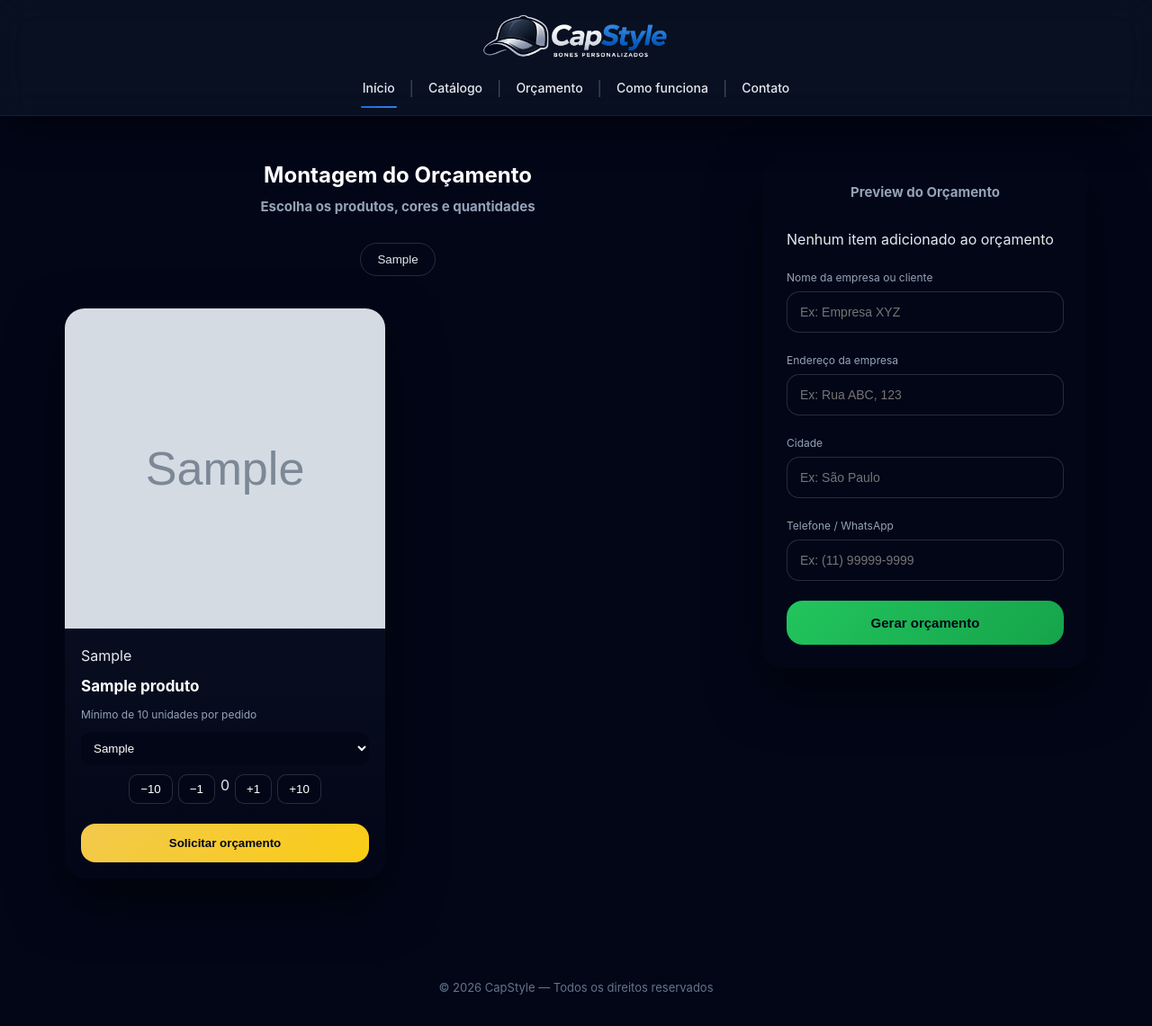
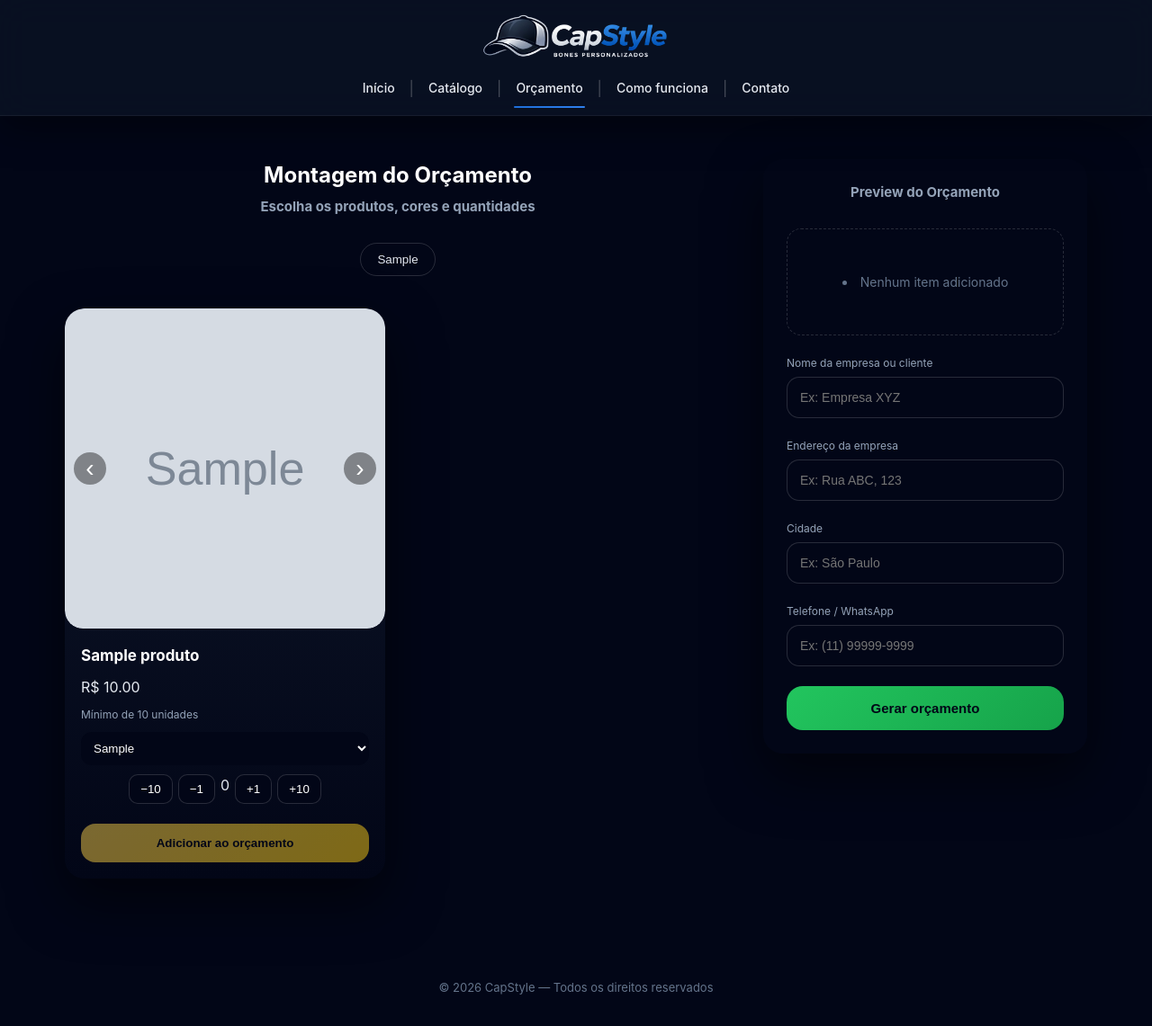
Before and after one commit to felipeoliver9821-cyber/CapStyle, a Flask app: page /pedido in a window 1280 px wide. Shown: the whole page at 90% size. Run offline with Flask 3, Linux system fonts and the light colour scheme; tables that the repository leaves empty hold one stand-in row (values such as "Sample post"); grey boxes marked "Sample" are stand-in pictures.

Commit message:
bug resolvido e layout do orçamento alterado

```diff
--- a/app.py
+++ b/app.py
@@ -59,6 +59,7 @@ class Produto(db.Model):
     id = db.Column(db.Integer, primary_key=True)
     nome = db.Column(db.String(100), nullable=False)
     categoria = db.Column(db.String(50), nullable=False)
+    valor = db.Column(db.Float, nullable=False, default=0.0)  # NOVO CAMPO
     cores = db.relationship(
         "ProdutoCor",
         backref="produto",
@@ -94,9 +95,11 @@ def carregar_produtos():
             "id": produto.id,
             "nome": produto.nome,
             "categoria": produto.categoria,
+            "valor": produto.valor,  # ADICIONADO
             "cores": [{"cor": c.cor, "imagem": c.imagem} for c in produto.cores]
         })
     return produtos
+
 
 def gerar_id_orcamento():
     while True:
@@ -138,27 +141,37 @@ def gerar_imagem_orcamento(
 
     cor = (0, 51, 102)
 
+    # Data e código
     data_atual = datetime.datetime.now().strftime("%d/%m/%Y")
-    draw.text((820, 514), data_atual, fill=cor, font=fonte_regular)
+    draw.text((800, 400), data_atual, fill=cor, font=fonte_regular)
+    draw.text((163, 358), f"Código: {id_pedido}", fill=cor, font=fonte_codigo)
 
-    draw.text((200, 514), f"Código: {id_pedido}", fill=cor, font=fonte_codigo)
+    # Dados do cliente
+    draw.text((238, 493), cliente,  fill=cor, font=fonte_regular)
+    draw.text((252, 550), endereco, fill=cor, font=fonte_regular)
+    draw.text((235, 610), cidade,   fill=cor, font=fonte_regular)
+    draw.text((252, 667), telefone, fill=cor, font=fonte_regular)
 
-    draw.text((170, 610), cliente,  fill=cor, font=fonte_regular)
-    draw.text((182, 647), endereco, fill=cor, font=fonte_regular)
-    draw.text((160, 688), cidade,   fill=cor, font=fonte_regular)
-    draw.text((180, 725), telefone, fill=cor, font=fonte_regular)
-
-    y_inicial = 895
+    # Itens
+    y_inicial = 855
     altura_linha = 36
 
     for index, item in enumerate(itens):
         y = y_inicial + index * altura_linha
         draw.text((180, y), str(item.get("produto", "")), fill=cor, font=fonte_pequena)
-        draw.text((700, y), str(item.get("quantidade", "")), fill=cor, font=fonte_pequena)
-        draw.text((880, y), str(item.get("cor", "")), fill=cor, font=fonte_pequena)
+        draw.text((471, y), str(item.get("quantidade", "")), fill=cor, font=fonte_pequena)
+        draw.text((650, y), str(item.get("cor", "")), fill=cor, font=fonte_pequena)
+        # Mostra o subtotal de cada item
+        draw.text((821, y), f"R$ {item.get('subtotal', 0):.2f}", fill=cor, font=fonte_pequena)
 
+    # ---------------- TOTAL FINAL ----------------
+    total_final = sum(item.get("subtotal", 0) for item in itens)
+    draw.text((807, 1400), f"R$ {total_final:.2f}", fill=cor, font=fonte_codigo)
+
+    # Salva imagem final
     imagem.save(caminho_saida)
     return caminho_saida
+
 
 # ================= CLOUDINARY WRAPPER =================
 def gerar_imagem_orcamento_cloudinary(id_pedido, cliente, endereco, itens):
@@ -174,7 +187,7 @@ def gerar_imagem_orcamento_cloudinary(id_pedido, cliente, endereco, itens):
         cidade=cidade,
         telefone=telefone,
         itens=itens,
-        caminho_saida=caminho_local
+        caminho_saida=caminho_local,
     )
 
     upload = cloudinary.uploader.upload(
@@ -274,13 +287,16 @@ def admin_add_produto():
 
     nome = request.form.get("nome")
     categoria = request.form.get("categoria")
+    valor = request.form.get("valor", "0").replace(",", ".")  # permite vírgula
+    try:
+        valor = float(valor)
+    except:
+        valor = 0.0
 
-    if not nome or not categoria:
-        abort(400, "Dados obrigatórios")
-
-    produto = Produto(nome=nome, categoria=categoria)
+    produto = Produto(nome=nome, categoria=categoria, valor=valor)
     db.session.add(produto)
     db.session.commit()
+
 
     for key in request.form:
         if key.startswith("cor_"):
@@ -320,6 +336,12 @@ def admin_update_produto(id):
 
     produto.nome = request.form.get("nome")
     produto.categoria = request.form.get("categoria")
+    valor = request.form.get("valor", "0").replace(",", ".")
+    try:
+        produto.valor = float(valor)
+    except:
+        produto.valor = 0.0
+
 
     cores_removidas = request.form.get("cores_removidas")
     if cores_removidas:
--- a/init_db.py
+++ b/init_db.py
@@ -7,7 +7,8 @@ cur.execute("""
 CREATE TABLE IF NOT EXISTS produtos (
     id INTEGER PRIMARY KEY AUTOINCREMENT,
     nome TEXT NOT NULL,
-    categoria TEXT NOT NULL
+    categoria TEXT NOT NULL,
+    valor REAL NOT NULL DEFAULT 0.0  -- novo campo
 )
 """)
 
--- a/static/css/home.css
+++ b/static/css/home.css
@@ -289,16 +289,64 @@ body {
     box-shadow: 0 35px 90px rgba(0,0,0,.75);
 }
 
+/* =========================
+   PRODUTO - SLIDE DE IMAGENS
+========================= */
 .produto-imagens {
+    position: relative;
     width: 100%;
     aspect-ratio: 1 / 1;
     overflow: hidden;
+    border-radius: 20px;
 }
 
 .produto-imagens img {
     width: 100%;
     height: 100%;
     object-fit: cover;
+    display: none;
+    transition: transform 0.35s ease, opacity 0.35s ease;
+    cursor: pointer;
+    border-radius: 20px;
+}
+
+.produto-imagens img.ativa {
+    display: block;
+    transform: scale(1);
+    opacity: 1;
+}
+
+/* BOTÕES DE NAVEGAÇÃO */
+.btn-slide {
+    position: absolute;
+    top: 50%;
+    transform: translateY(-50%);
+    background: rgba(0,0,0,0.4);
+    border: none;
+    color: #fff;
+    font-size: 28px;
+    width: 36px;
+    height: 36px;
+    border-radius: 50%;
+    cursor: pointer;
+    display: flex;
+    align-items: center;
+    justify-content: center;
+    transition: background 0.3s ease, transform 0.2s ease;
+    z-index: 10;
+}
+
+.btn-slide:hover {
+    background: rgba(30,111,217,0.85);
+    transform: translateY(-50%) scale(1.1);
+}
+
+.btn-slide.esq {
+    left: 10px;
+}
+
+.btn-slide.dir {
+    right: 10px;
 }
 
 .info-produto {
@@ -350,6 +398,11 @@ body {
     font-weight: 800;
     cursor: pointer;
 }
+.btn-add-carrinho:disabled {
+    opacity: 0.5;
+    cursor: not-allowed;
+}
+
 
 /* ==================================================
    COMO FUNCIONA
--- a/static/js/home.js
+++ b/static/js/home.js
@@ -83,8 +83,10 @@ function renderizarProdutos() {
         info.innerHTML = `
             <span class="badge-categoria">${produto.categoria}</span>
             <h3>${produto.nome}</h3>
+            <span class="preco-produto">R$ ${produto.valor.toFixed(2)}</span> <!-- NOVO -->
             <span class="minimo-info">Mínimo de 10 unidades por pedido</span>
         `;
+
 
         /* ===== SELECT COR (MANTIDO) ===== */
         const selectCor = document.createElement("select");
@@ -127,7 +129,8 @@ function renderizarProdutos() {
                 produto: produto.nome,
                 categoria: produto.categoria,
                 cor: corSelecionada.cor,
-                quantidade: qtd
+                quantidade: qtd,
+                valor: produto.valor  // NOVO
             };
 
             localStorage.setItem(
--- a/static/js/pedido.js
+++ b/static/js/pedido.js
@@ -37,23 +37,33 @@ function adicionarItem(produto) {
         return;
     }
 
+    // Verifica se o item já existe no pedido (mesmo produto e cor)
     const existente = itensPedido.find(i => i.produto === produto.nome && i.cor === cor);
 
     if (existente) {
+        // Se existir, soma a quantidade e atualiza o subtotal
         existente.quantidade += qtd;
+        existente.subtotal = existente.quantidade * produto.valor;
     } else {
+        // Se não existir, adiciona novo item com valor e subtotal
         itensPedido.push({
             produto: produto.nome,
             categoria: produto.categoria,
             cor,
-            quantidade: qtd
+            quantidade: qtd,
+            valor: produto.valor,           // VALOR UNITÁRIO
+            subtotal: qtd * produto.valor   // SUBTOTAL
         });
     }
 
+    // Reseta a quantidade temporária
     quantidadesTemp[produto.nome] = 0;
+
+    // Atualiza resumo e renderização
     atualizarResumoPedido();
     renderizarProdutosPedido();
 }
+
 
 // ================= ATUALIZA RESUMO DE ITENS =================
 function atualizarResumoPedido() {
@@ -72,6 +82,7 @@ function atualizarResumoPedido() {
         return;
     }
 
+    // Lista os itens do orçamento
     itensPedido.forEach((item, i) => {
         const li = document.createElement("li");
         li.className = "orcamento-item";
@@ -80,12 +91,24 @@ function atualizarResumoPedido() {
                 <strong>${item.produto}</strong>
                 <span>Cor: ${item.cor}</span>
                 <span>Quantidade: ${item.quantidade}</span>
+                <span>Valor unitário: R$ ${item.valor.toFixed(2)}</span>
+                <span>Subtotal: R$ ${item.subtotal.toFixed(2)}</span>
             </div>
             <button class="btn-remover" onclick="removerItem(${i})">✕</button>
         `;
         lista.appendChild(li);
     });
+
+    // Calcula total geral
+    const totalGeral = itensPedido.reduce((acc, item) => acc + item.subtotal, 0);
+
+    // Adiciona total ao final
+    const totalLi = document.createElement("li");
+    totalLi.className = "orcamento-total";
+    totalLi.innerHTML = `<strong>Total do orçamento: R$ ${totalGeral.toFixed(2)}</strong>`;
+    lista.appendChild(totalLi);
 }
+
 
 // ================= REMOVER ITEM =================
 function removerItem(index) {
@@ -141,8 +164,10 @@ function renderizarProdutosPedido() {
         info.className = "info-produto";
         info.innerHTML = `
             <h3>${produto.nome}</h3>
+            <span class="preco-produto">R$ ${produto.valor.toFixed(2)}</span>
             <span class="minimo-info">Mínimo de 10 unidades</span>
         `;
+
 
         const selectCor = document.createElement("select");
         selectCor.className = "select-cor";
--- a/templates/add.html
+++ b/templates/add.html
@@ -18,6 +18,10 @@
         <div class="campo">
             <label>Nome do produto</label>
             <input type="text" name="nome" required>
+        </div>
+        <div class="campo">
+            <label>Valor</label>
+            <input type="text" name="valor" required>
         </div>
 
         <div class="campo">
--- a/templates/edit.html
+++ b/templates/edit.html
@@ -16,6 +16,10 @@
         <input type="hidden" id="produto-id" value="{{ item.id }}">
 
         <input type="text" id="nome" value="{{ item.nome }}" required>
+
+        <label for="valor">Valor (R$):</label>
+        <input type="text" name="valor" value="{{ item.valor }}">
+
 
         <div class="campo">
             <label>Categoria</label>
--- a/templates/pedido.html
+++ b/templates/pedido.html
@@ -25,11 +25,11 @@
         <div class="menu-toggle" id="menuToggle">☰</div>
 
         <nav class="navbar-menu" id="navbarMenu">
-            <a href="/" class="active">Início</a>
+            <a href="/">Início</a>
             <span class="separator">|</span>
             <a href="/#catalogo">Catálogo</a>
             <span class="separator">|</span>
-            <a href="/pedido">Orçamento</a>
+            <a href="/pedido" class="active">Orçamento</a>
             <span class="separator">|</span>
             <a href="/#como-funciona">Como funciona</a>
             <span class="separator">|</span>
@@ -108,9 +108,8 @@
 <script id="produtos-data" type="application/json">
 {{ produtos | tojson }}
 </script>
-
+<script src="{{ url_for('static', filename='js/pedido.js') }}"></script>
 <script src="{{ url_for('static', filename='js/home.js') }}"></script>
-<script src="{{ url_for('static', filename='js/pedido.js') }}"></script>
 
 </body>
 </html>
```
Also changed, not shown: migrations/versions/d17c69c08653_criar_tabelas_iniciais.py (deleted, +0 -91 lines), static/images/orcamento.png.
